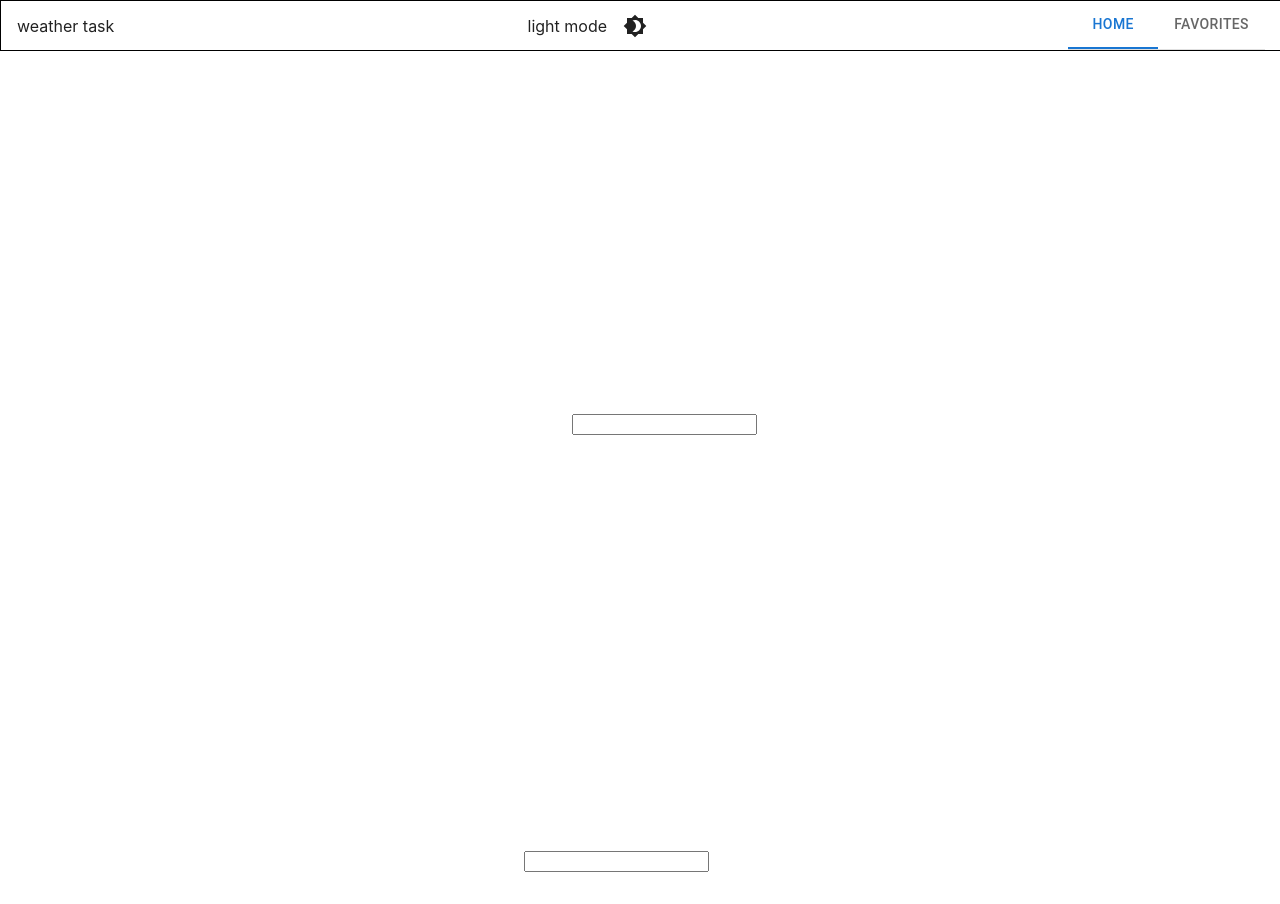
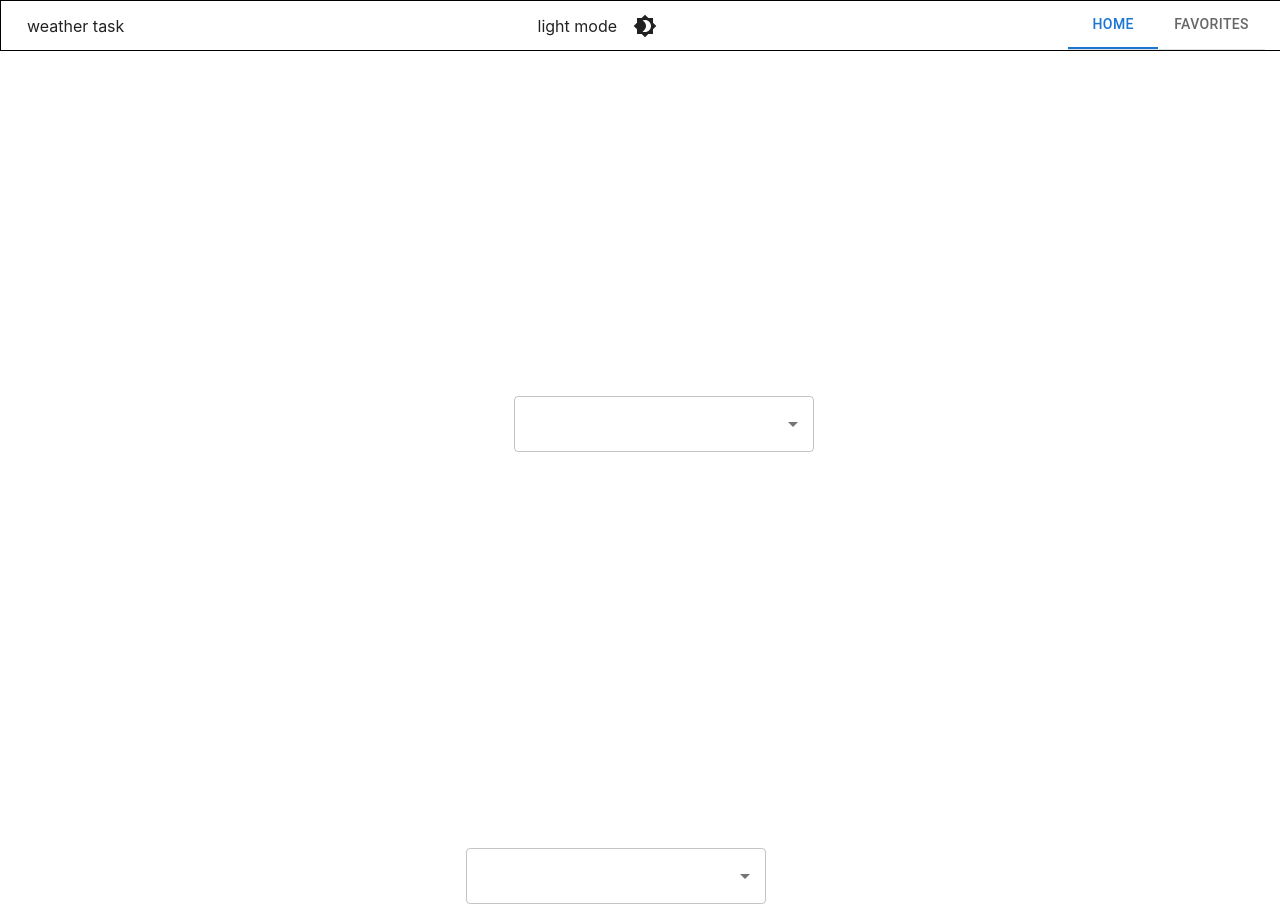
Before and after one commit to syntaxcat/weather-app, a React (Vite) app: page /Home in a window 1280 px wide. Before the commit the page ends 872 px from the top, so only its background shows below. Built offline with nearby package versions, Linux system fonts and the light colour scheme.

Commit message:
search location input

```diff
--- a/src/App.module.css
+++ b/src/App.module.css
@@ -1,5 +1,4 @@
 .navLinks {
-  margin-right: 1rem;
   gap: 1rem;
   display: flex;
   align-self: center;
@@ -13,6 +12,7 @@
   margin-left: 1rem;
   display: flex;
   align-self: center;
+  padding: 10px;
 }
 
 .toggleDarkMode {
--- a/src/App.tsx
+++ b/src/App.tsx
@@ -58,7 +58,7 @@ function App() {
           </IconButton>
         </div>
         <div className={classes.navLinks}>
-          <Box sx={{width: "100%"}}>
+          <Box sx={{width: "100%", marginRight: "1rem"}}>
             <Box sx={{borderBottom: 1, borderColor: "divider"}}>
               <Tabs value={value} onChange={handleChange}>
                 <Tab component={Link} to="/Home" label="Home" />
--- a/src/components/Locations/SearchLocation.tsx
+++ b/src/components/Locations/SearchLocation.tsx
@@ -1,7 +1,46 @@
-import React from "react"
+import React, {useState, useEffect} from "react"
+import TextField from "@mui/material/TextField"
+import Autocomplete from "@mui/material/Autocomplete"
 
 const SearchLocation = () => {
-  return <input type="text" />
+  const [locations, setLocations] = useState([])
+
+  //   useEffect(() => {
+  //     fetchLoctionsHandler()
+  //   }, [])
+
+  async function fetchLoctionsHandler() {
+    const apiKey = "KEY"
+    const query = "Tel"
+
+    await fetch(
+      `http://dataservice.accuweather.com/locations/v1/cities/autocomplete?apikey=${apiKey}&q=${query}`
+    )
+      .then((response) => {
+        response.json()
+      })
+      .then((data) => {
+        const foundLocations = data.map((locationData) => {
+          return {
+            name: locationData.LocalizedName
+          }
+        })
+        setLocations(foundLocations)
+      })
+      .catch((error) => console.error("Error fetching locations:", error))
+  }
+  return (
+    <div>
+      <Autocomplete
+        disablePortal
+        id="combo-box-demo"
+        options={locations}
+        sx={{width: 300}}
+        // getOptionLabel={(option) => option.name}
+        renderInput={(params) => <TextField {...params} label="" />}
+      />
+    </div>
+  )
 }
 
 export default SearchLocation
--- a/src/components/Weather/WeatherDetails.tsx
+++ b/src/components/Weather/WeatherDetails.tsx
@@ -1,7 +1,7 @@
 import React from "react"
 
 const WeatherDetails = (props: {details: any}) => {
-  console.log(props)
+  // console.log(props)
   return <></>
 }
 
```
